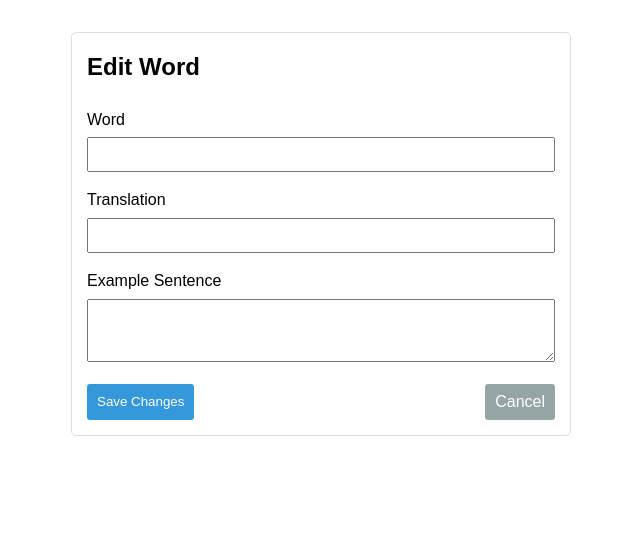
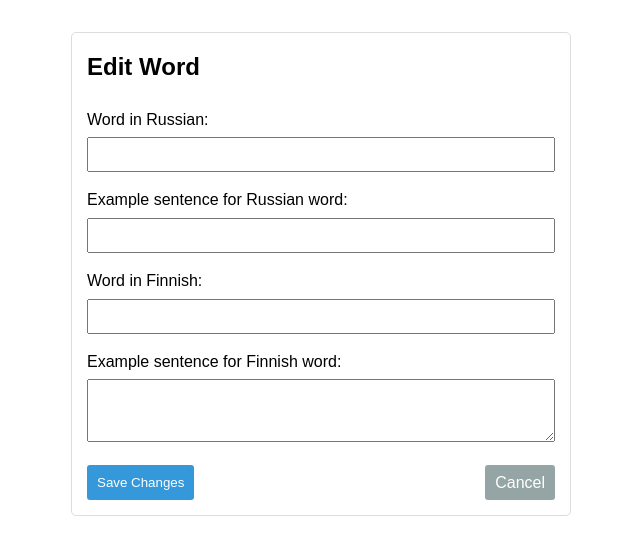
Before and after one commit to bachkaaaaa/CMSTask, a Flask app: template app/templates/edit_word.html in a window 1280 px wide. Shown: the part 90-645 px from the top of the page, without its empty margins (319-959 px from the left). Run offline with Flask 3, Linux system fonts and the light colour scheme; the template is opened without the code that fills it, so the values that code supplies are empty.

Commit message:
[FIXED] Sentences in finnish added, Search works for finnish words

```diff
--- a/app/models.py
+++ b/app/models.py
@@ -3,5 +3,6 @@ from . import db
 class Word(db.Model):
     id = db.Column(db.Integer, primary_key=True)
     word = db.Column(db.String(100), nullable=False)
+    word_example_sentence = db.Column(db.String(255))
     translation = db.Column(db.String(100), nullable=False)
     example_sentence = db.Column(db.String(255))
--- a/app/routes.py
+++ b/app/routes.py
@@ -1,7 +1,10 @@
 from flask import Blueprint, render_template,request,redirect,url_for
 from app.models import Word
 from app import db
-from db.load_data import load_initial_data; app = Blueprint("app", __name__)
+from sqlalchemy import or_  # Add this import
+
+from db.load_data import load_initial_data;
+app = Blueprint("app", __name__)
 @app.before_app_request
 def before_first():
     # Load initial data from the JSON file if not already loaded
@@ -11,7 +14,12 @@ def before_first():
 def index():
     search_query = request.args.get('search', '')
     if search_query:
-        words = Word.query.filter(Word.word.like(f"%{search_query}%")).all()
+        words = Word.query.filter(
+            or_(
+                Word.word.like(f"%{search_query}%"),
+                Word.translation.like(f"%{search_query}%")
+            )
+        ).all()
     else:
         words = Word.query.all()
     return render_template("index.html", words=words)
@@ -21,6 +29,7 @@ def edit_word(id):
     word = Word.query.get(id)
     if request.method == "POST":
         word.word = request.form["word"]
+        word.word_example_sentence=request.form["word_example_sentence"]
         word.translation = request.form["translation"]
         word.example_sentence = request.form["example_sentence"]
         db.session.commit()
--- a/app/templates/base.html
+++ b/app/templates/base.html
@@ -57,7 +57,7 @@
             margin-bottom: 10px;
         }
         .word-translation {
-            color: #666;
+            color: #000000;
             margin-bottom: 10px;
         }
         .word-example {
--- a/app/templates/edit_word.html
+++ b/app/templates/edit_word.html
@@ -5,17 +5,22 @@
     <h2 style="margin-bottom: 20px;">Edit Word</h2>
     <form method="POST">
         <div class="form-group">
-            <label for="word">Word</label>
+            <label for="word">Word in Russian:</label>
             <input type="text" id="word" name="word" value="{{ word.word }}" required>
         </div>
 
         <div class="form-group">
-            <label for="translation">Translation</label>
+            <label for="word_example_sentence">Example sentence for Russian word:</label>
+            <input type="text" id="word_example_sentence" name="word_example_sentence" value="{{ word.word_example_sentence }}" required>
+        </div>
+
+        <div class="form-group">
+            <label for="translation">Word in Finnish:</label>
             <input type="text" id="translation" name="translation" value="{{ word.translation }}" required>
         </div>
 
         <div class="form-group">
-            <label for="example_sentence">Example Sentence</label>
+            <label for="example_sentence">Example sentence for Finnish word:</label>
             <textarea id="example_sentence" name="example_sentence" rows="3">{{ word.example_sentence }}</textarea>
         </div>
 
```
Also changed, not shown: app/templates/index.html (+9 -5 lines).
